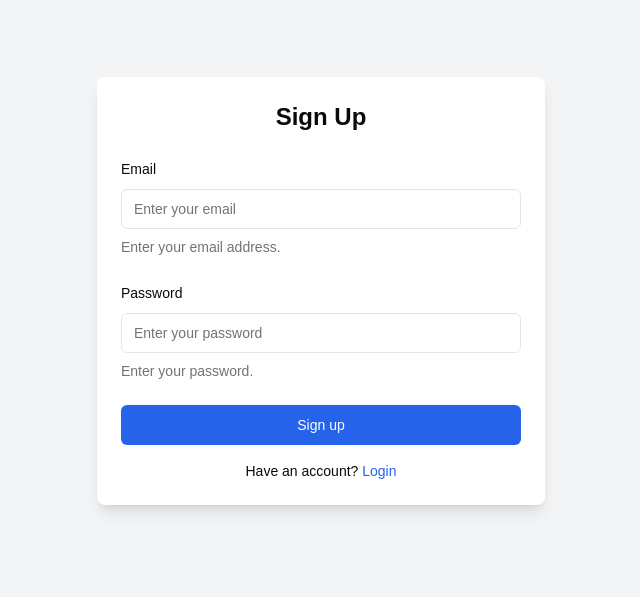
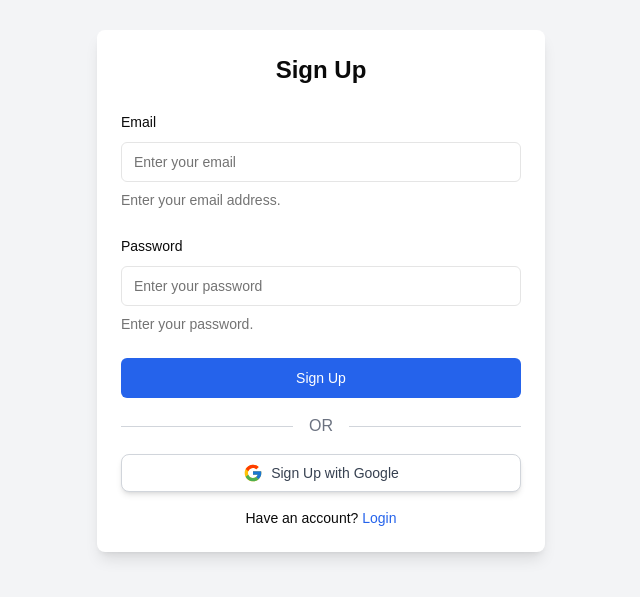
Before and after one commit to sakshammaggu/CorrViz-Data-Relationship-and-Correlation-Visualizer, a Next.js app in the folder frontend/: page /signup in a window 1280 px wide. Shown: the part 109-706 px from the top of the page, without its empty margins (319-959 px from the left). Built offline with nearby package versions, Linux system fonts and the light colour scheme.

Commit message:
make google login and signup button component

```diff
--- a/frontend/package.json
+++ b/frontend/package.json
@@ -22,6 +22,7 @@
     "react": "^19.0.0",
     "react-dom": "^19.0.0",
     "react-hook-form": "^7.54.2",
+    "react-icons": "^5.4.0",
     "tailwind-merge": "^2.6.0",
     "tailwindcss-animate": "^1.0.7",
     "zod": "^3.24.1"
--- /dev/null
+++ b/frontend/src/components/GoogleAuthenticationButton/GoogleLoginButton/page.tsx
@@ -0,0 +1,30 @@
+"use client";
+import React from "react";
+import { FcGoogle } from "react-icons/fc";
+
+interface GoogleLoginButtonProps {
+    onClick?: () => void;
+    isLoading?: boolean;
+}
+
+const GoogleLoginButton: React.FC<GoogleLoginButtonProps> = ({
+    onClick,
+    isLoading = false,
+}) => {
+    return (
+        <button
+            onClick={onClick}
+            className={`w-full flex items-center justify-center px-4 py-2 text-sm font-medium text-gray-700 bg-white border border-gray-300 rounded-lg shadow-md hover:bg-gray-100 transition duration-300 ${
+                isLoading ? "cursor-not-allowed opacity-50" : ""
+            }`}
+            disabled={isLoading}
+        >
+            <FcGoogle className="w-5 h-5 mr-2" />
+            {isLoading
+                ? "Processing..."
+                : "Login with Google"}
+        </button>
+    );
+};
+
+export default GoogleLoginButton;
--- /dev/null
+++ b/frontend/src/components/GoogleAuthenticationButton/GoogleSignupButton/page.tsx
@@ -0,0 +1,30 @@
+"use client";
+import React from "react";
+import { FcGoogle } from "react-icons/fc";
+
+interface GoogleSignupButtonProps {
+    onClick?: () => void;
+    isLoading?: boolean;
+}
+
+const GoogleSignupButton: React.FC<GoogleSignupButtonProps> = ({
+    onClick,
+    isLoading = false,
+}) => {
+    return (
+        <button
+            onClick={onClick}
+            className={`w-full flex items-center justify-center px-4 py-2 text-sm font-medium text-gray-700 bg-white border border-gray-300 rounded-lg shadow-md hover:bg-gray-100 transition duration-300 ${
+                isLoading ? "cursor-not-allowed opacity-50" : ""
+            }`}
+            disabled={isLoading}
+        >
+            <FcGoogle className="w-5 h-5 mr-2" />
+            {isLoading
+                ? "Processing..."
+                : "Sign Up with Google"}
+        </button>
+    );
+};
+
+export default GoogleSignupButton;
--- a/frontend/src/components/LoginForm/page.tsx
+++ b/frontend/src/components/LoginForm/page.tsx
@@ -7,6 +7,7 @@ import { Form, FormField, FormItem, FormLabel, FormControl, FormDescription, For
 import { Input } from '@/components/ui/input';
 import { Button } from "../ui/button";
 import Link from "next/link"
+import GoogleLoginButton from "../GoogleAuthenticationButton/GoogleLoginButton/page";
 
 const formSchema = z.object({
     email: z.string().email("Please enter a valid email address.").min(1, "Email is required."),
@@ -25,6 +26,11 @@ const LoginForm: React.FC = () => {
     const onSubmit = async (values: z.infer<typeof formSchema>) => {
         console.log(values);
     };
+
+    const handleGoogleLogin = () => {
+        console.log("Google Sign-In initiated");
+    };
+
 
     return (
         <div className="w-full max-w-md mx-auto bg-white p-6 rounded-lg shadow-lg">
@@ -85,6 +91,13 @@ const LoginForm: React.FC = () => {
                     </Button>
                 </form>
             </Form>
+            <div className="flex items-center my-4">
+                <hr className="flex-grow border-gray-300" />
+                <span className="px-4 text-gray-500">OR</span>
+                <hr className="flex-grow border-gray-300" />
+            </div>
+
+            <GoogleLoginButton onClick={handleGoogleLogin} />
             <p className="mt-4 text-center text-sm">
                 Don't have an account?{' '}
                 <Link href="/signup" className="text-blue-600 hover:text-blue-700 font-medium">
--- a/frontend/src/components/SignupForm/page.tsx
+++ b/frontend/src/components/SignupForm/page.tsx
@@ -7,6 +7,7 @@ import { Form, FormField, FormItem, FormLabel, FormControl, FormDescription, For
 import { Input } from '@/components/ui/input';
 import { Button } from "../ui/button";
 import Link from "next/link"
+import GoogleSignupButton from "../GoogleAuthenticationButton/GoogleSignupButton/page";
 
 const formSchema = z.object({
     email: z.string().email("Please enter a valid email address.").min(1, "Email is required."),
@@ -24,6 +25,10 @@ const SignupForm: React.FC = () => {
 
     const onSubmit = async (values: z.infer<typeof formSchema>) => {
         console.log(values);
+    };
+
+    const handleGoogleSignUp = () => {
+        console.log("Google Sign-In initiated");
     };
 
     return (
@@ -81,10 +86,19 @@ const SignupForm: React.FC = () => {
                         className="w-full bg-blue-600 text-white hover:bg-blue-700"
                         disabled={form.formState.isSubmitting}
                     >
-                        {form.formState.isSubmitting ? 'Signing Up...' : 'Sign up'}
+                        {form.formState.isSubmitting ? 'Signing Up...' : 'Sign Up'}
                     </Button>
                 </form>
             </Form>
+
+            <div className="flex items-center my-4">
+                <hr className="flex-grow border-gray-300" />
+                <span className="px-4 text-gray-500">OR</span>
+                <hr className="flex-grow border-gray-300" />
+            </div>
+
+            <GoogleSignupButton onClick={handleGoogleSignUp} />
+
             <p className="mt-4 text-center text-sm">
                 Have an account?{' '}
                 <Link href="/login" className="text-blue-600 hover:text-blue-700 font-medium">
```
Also changed, not shown: 1 other file (tests, documents, lock files or other folders).
